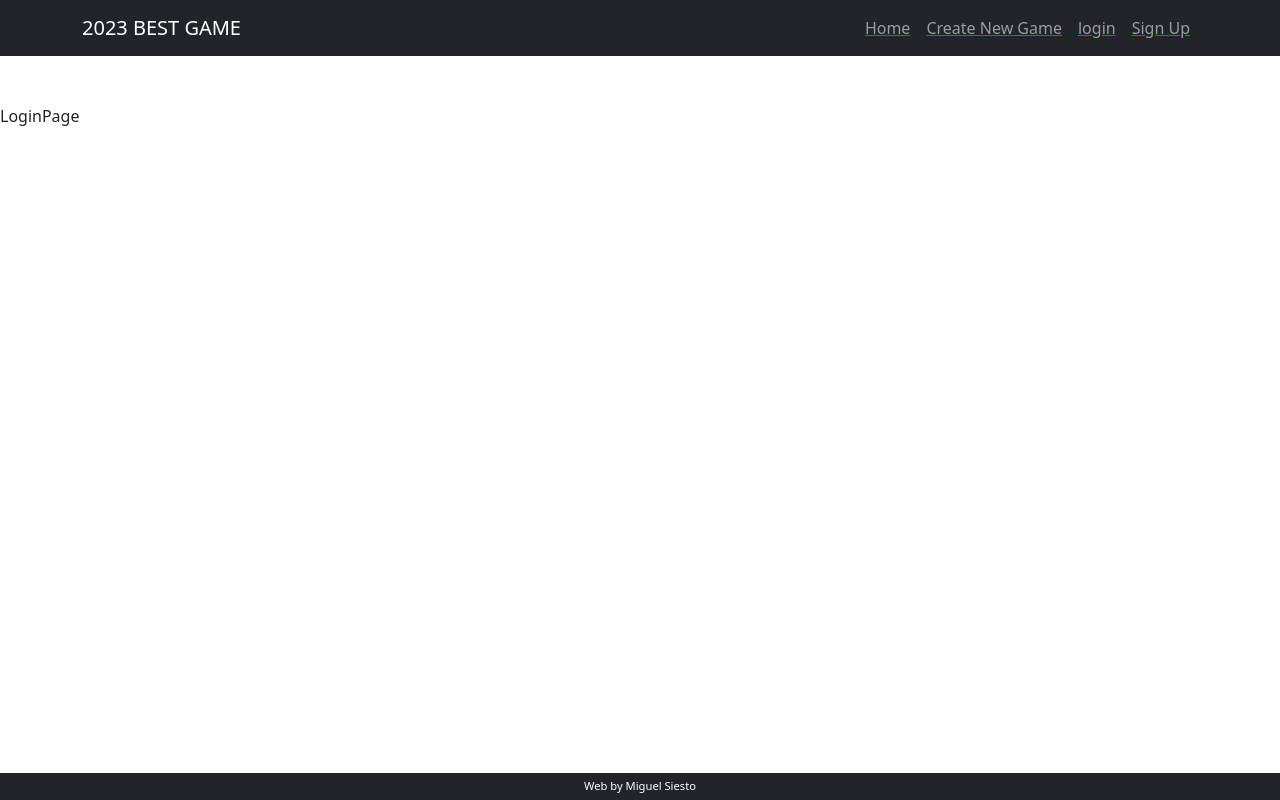
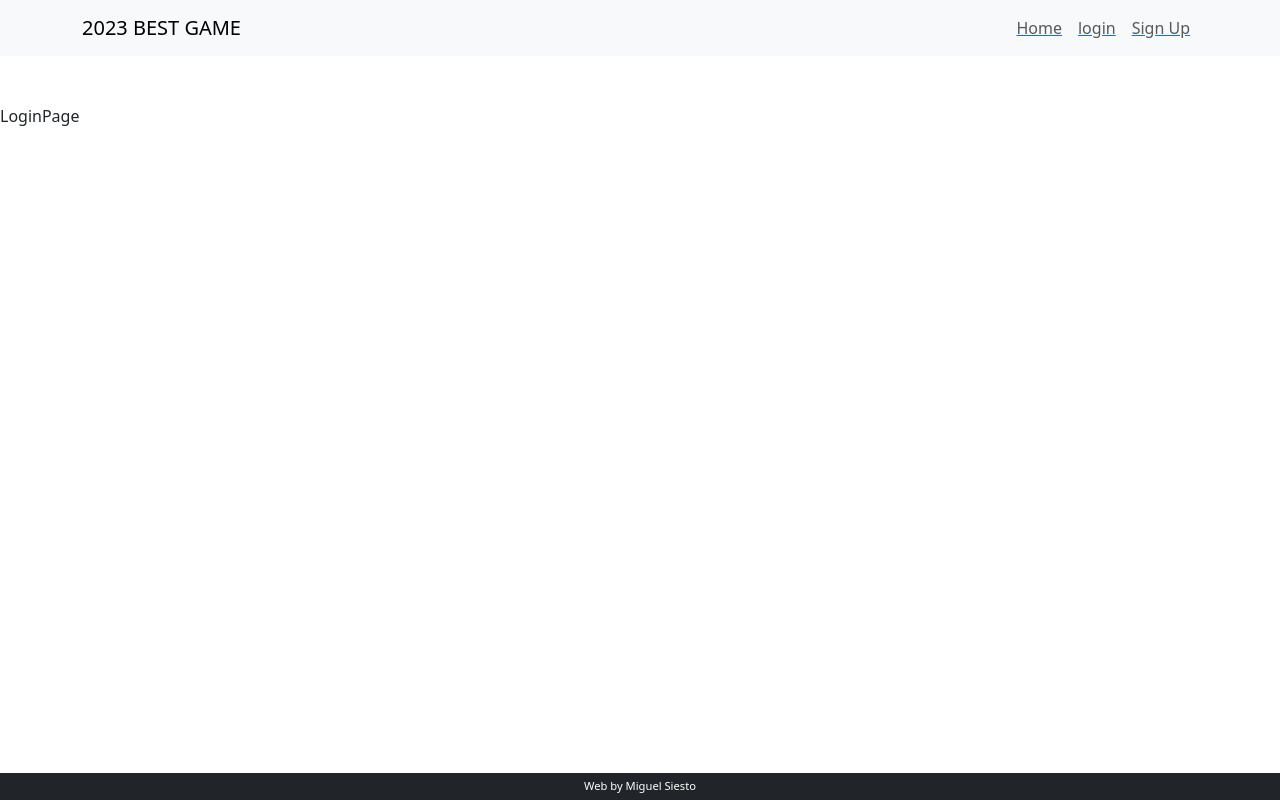
Before and after one commit to MSiestoGarabana/technical_attomo_client, a React (Vite) app: page /login in a window 1280 px wide. Built offline with nearby package versions, Linux system fonts and the light colour scheme.

Commit message:
implementing theme context

```diff
--- a/src/components/Navigation/Navigation.jsx
+++ b/src/components/Navigation/Navigation.jsx
@@ -1,9 +1,13 @@
+import { useContext } from "react";
 import { Nav, Navbar, Container } from "react-bootstrap";
 import { Link } from "react-router-dom";
+import { ThemeContext } from "../../contexts/theme.context";
 
 const Navigation = () => {
+  const { theme } = useContext(ThemeContext);
+  const variant = theme === "light" ? "dark" : "light";
   return (
-    <Navbar bg="dark" expand="md" variant="dark" className="mb-5">
+    <Navbar bg={variant} expand="md" variant={variant} className="mb-5">
       <Container>
         <Navbar.Brand>2023 BEST GAME</Navbar.Brand>
         <Navbar.Toggle aria-controls="basic-navbar-nav" />
@@ -11,9 +15,6 @@ const Navigation = () => {
           <Nav className="ms-auto">
             <Link to="/">
               <Nav.Link as="span">Home</Nav.Link>
-            </Link>
-            <Link to="/createGame">
-              <Nav.Link as="span">Create New Game</Nav.Link>
             </Link>
             <Link to="/login">
               <Nav.Link as="span">login</Nav.Link>
--- /dev/null
+++ b/src/contexts/theme.context.jsx
@@ -0,0 +1,15 @@
+import { createContext } from "react";
+
+const ThemeContext = createContext();
+
+function ThemeProviderWrapper(props) {
+  const theme = "dark";
+
+  return (
+    <ThemeContext.Provider value={{ theme }}>
+      {props.children}
+    </ThemeContext.Provider>
+  );
+}
+
+export { ThemeContext, ThemeProviderWrapper };
--- a/src/main.jsx
+++ b/src/main.jsx
@@ -2,11 +2,14 @@ import React from "react";
 import ReactDOM from "react-dom/client";
 import App from "./App.jsx";
 import { BrowserRouter as Router } from "react-router-dom";
+import { ThemeProviderWrapper } from "./contexts/theme.context";
 
 ReactDOM.createRoot(document.getElementById("root")).render(
   <React.StrictMode>
-    <Router>
-      <App />
-    </Router>
+    <ThemeProviderWrapper>
+      <Router>
+        <App />
+      </Router>
+    </ThemeProviderWrapper>
   </React.StrictMode>
 );
--- a/src/routes/AppRoutes.jsx
+++ b/src/routes/AppRoutes.jsx
@@ -1,6 +1,5 @@
 import { Routes, Route } from "react-router-dom";
 import HomePage from "../pages/HomePage/HomePage";
-import CreateGamePage from "../pages/CreateGamePage/CreateGamePage";
 import SignUpPage from "../pages/SignUpPage/SignUpPage";
 import LoginPage from "../pages/LoginPage/LoginPage";
 import GameDetails from "../pages/GameDetails/GameDetails";
@@ -10,7 +9,6 @@ const AppRoutes = () => {
     <Routes>
       <Route path="/" element={<HomePage />} />
       <Route path="/details/:game_id" element={<GameDetails />} />
-      <Route path="/createGame" element={<CreateGamePage />} />
       <Route path="/signUp" element={<SignUpPage />} />
       <Route path="/login" element={<LoginPage />} />
     </Routes>
```
